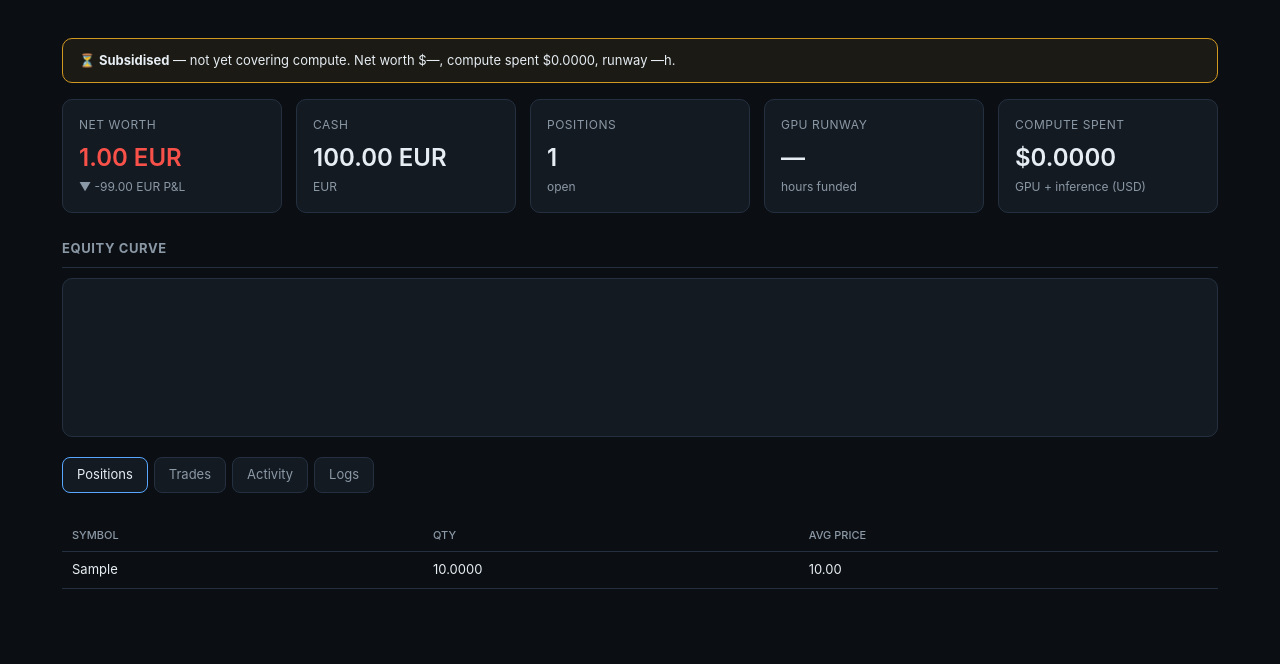
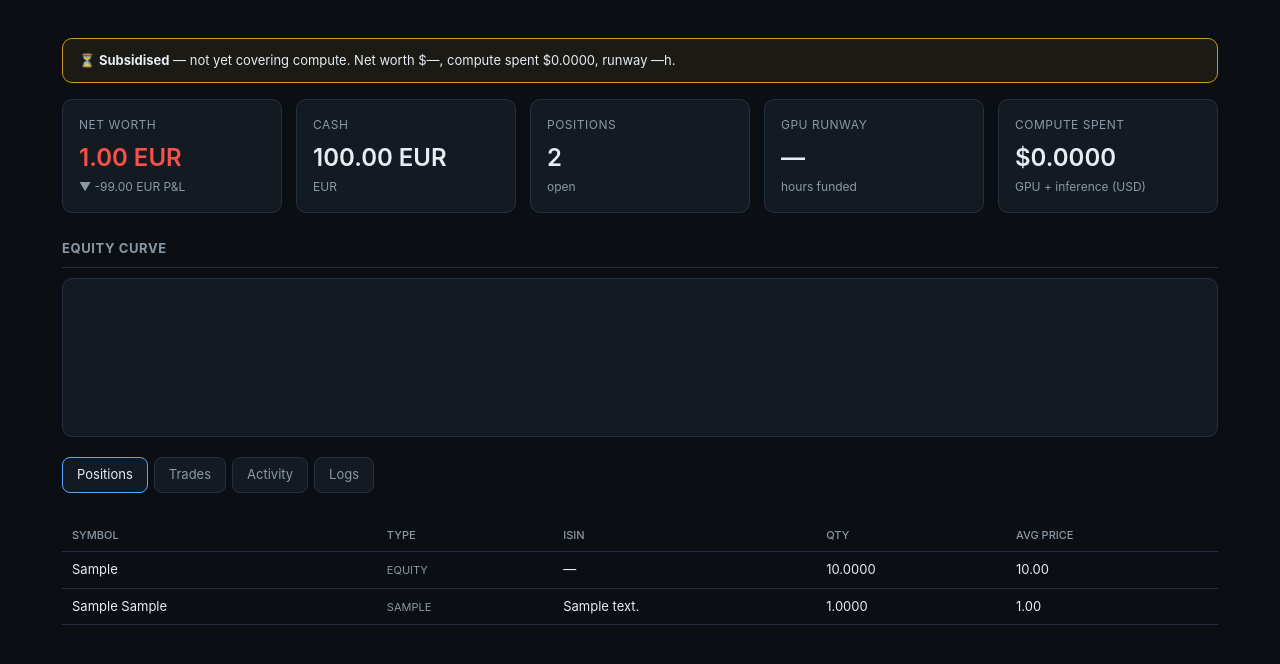
Before and after one commit to 269652/LMTrade, a FastAPI app: page / in a window 1280 px wide. Shown: the part 55-719 px from the top of the page. Run offline with FastAPI, Linux system fonts and the light colour scheme; tables that the repository leaves empty hold one stand-in row (values such as "Sample post"); data that the repository does not hold is empty.

Commit message:
Show open options/knockouts as positions on the dashboard; log full book
The dashboard's POSITIONS tile and Positions tab only counted equity
positions (store.positions()), but the engine counts open options AND
knockouts toward max_positions. So an options-only book — the normal case
— showed "0 positions" and "No open positions" even when full and holding
~73 EUR of premium, reading as broken.

- /api/summary now includes open options/knockouts in both num_positions
  and the positions list (qty=contracts, avg_price=entry premium), with
  new kind + isin fields so real TR knockout ISINs are visible.
- Positions table gains Type and ISIN columns.
- Engine now logs "position book full (N/N) — no free slots" when it skips
  the decision step, instead of silently emitting only economics lines.

```diff
--- a/src/lmtrade/web/app.py
+++ b/src/lmtrade/web/app.py
@@ -58,11 +58,32 @@ def create_app(settings: Settings | None = None) -> FastAPI:
 
     @app.get("/api/summary")
     def summary() -> JSONResponse:
-        positions = store.positions()
+        equity_positions = store.positions()
+        open_opts = store.open_options()
         cash = float(store.get_meta("cash", settings.budget))
         econ = store.get_meta("economics", {})
         curve = store.equity_curve(limit=300)
         equity = curve[-1]["equity"] if curve else cash
+        # Show the FULL book the engine counts toward max_positions: equity
+        # positions AND open options/knockouts. Options were previously
+        # omitted, so an options-only book (the common case) showed "0
+        # positions" even when full. For an option, qty=contracts and
+        # avg_price=entry premium; the real TR ISIN is surfaced when present.
+        rows = [
+            {"symbol": p.symbol, "qty": round(p.qty, 6),
+             "avg_price": round(p.avg_price, 4), "kind": "equity", "isin": None}
+            for p in equity_positions
+        ]
+        for o in open_opts:
+            kind = o.get("instrument_type") or "option"
+            label = f"{o['underlying']} {o.get('kind', '')}".strip()
+            rows.append({
+                "symbol": label,
+                "qty": round(o.get("contracts", 0.0), 6),
+                "avg_price": round(o.get("entry_premium", 0.0), 4),
+                "kind": kind,
+                "isin": o.get("isin"),
+            })
         return SafeJSONResponse({
             "mode": store.get_meta("mode", settings.mode),
             "currency": settings.currency,
@@ -71,12 +92,8 @@ def create_app(settings: Settings | None = None) -> FastAPI:
             "equity": round(equity, 4),
             "starting_cash": store.get_meta("starting_cash", settings.budget),
             "economics": econ,
-            "positions": [
-                {"symbol": p.symbol, "qty": round(p.qty, 6),
-                 "avg_price": round(p.avg_price, 4)}
-                for p in positions
-            ],
-            "num_positions": len(positions),
+            "positions": rows,
+            "num_positions": len(rows),
         })
 
     @app.get("/api/trades")
--- a/src/lmtrade/web/static/app.js
+++ b/src/lmtrade/web/static/app.js
@@ -68,8 +68,9 @@ function paintSummary(s) {
 
 function paintPositions(rows) {
   $("positions").innerHTML = rows.length
-    ? rows.map(p => `<tr><td>${p.symbol}</td><td>${fmt(p.qty,4)}</td><td>${fmt(p.avg_price)}</td></tr>`).join("")
-    : `<tr><td colspan="3" class="muted">No open positions.</td></tr>`;
+    ? rows.map(p => `<tr><td>${p.symbol}</td><td><span class="kind">${p.kind || "equity"}</span></td>`
+        + `<td>${p.isin || "—"}</td><td>${fmt(p.qty,4)}</td><td>${fmt(p.avg_price)}</td></tr>`).join("")
+    : `<tr><td colspan="5" class="muted">No open positions.</td></tr>`;
 }
 
 function paintTrades(rows) {
--- a/src/lmtrade/web/templates/dashboard.html
+++ b/src/lmtrade/web/templates/dashboard.html
@@ -91,7 +91,7 @@
   </div>
 
   <section id="tab-positions">
-    <table><thead><tr><th>Symbol</th><th>Qty</th><th>Avg Price</th></tr></thead>
+    <table><thead><tr><th>Symbol</th><th>Type</th><th>ISIN</th><th>Qty</th><th>Avg Price</th></tr></thead>
       <tbody id="positions"></tbody></table>
   </section>
 
```
Also changed, not shown: src/lmtrade/core/engine.py (+8 -0 lines), tests/test_engine_v2.py (+27 -0 lines), tests/test_web_api.py (+34 -0 lines).
